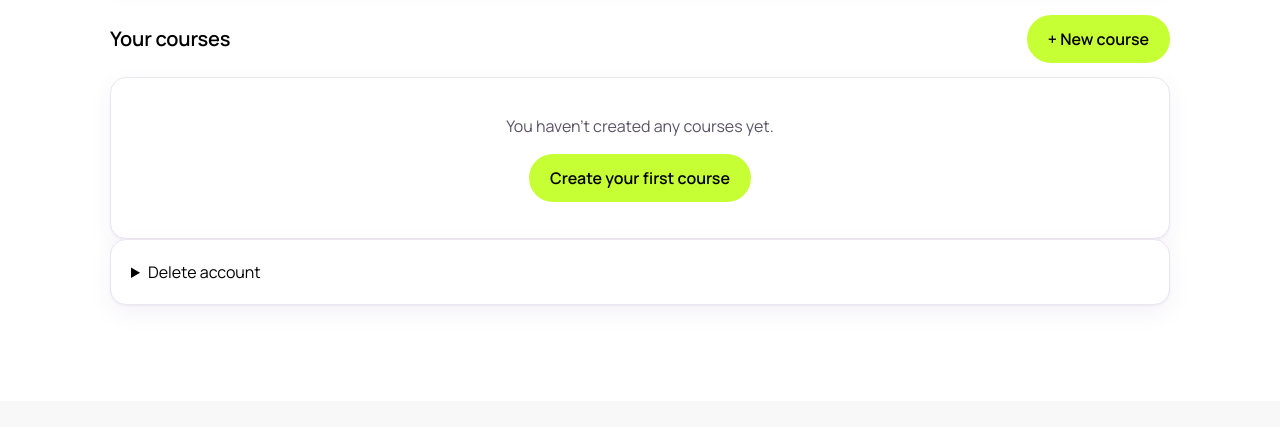
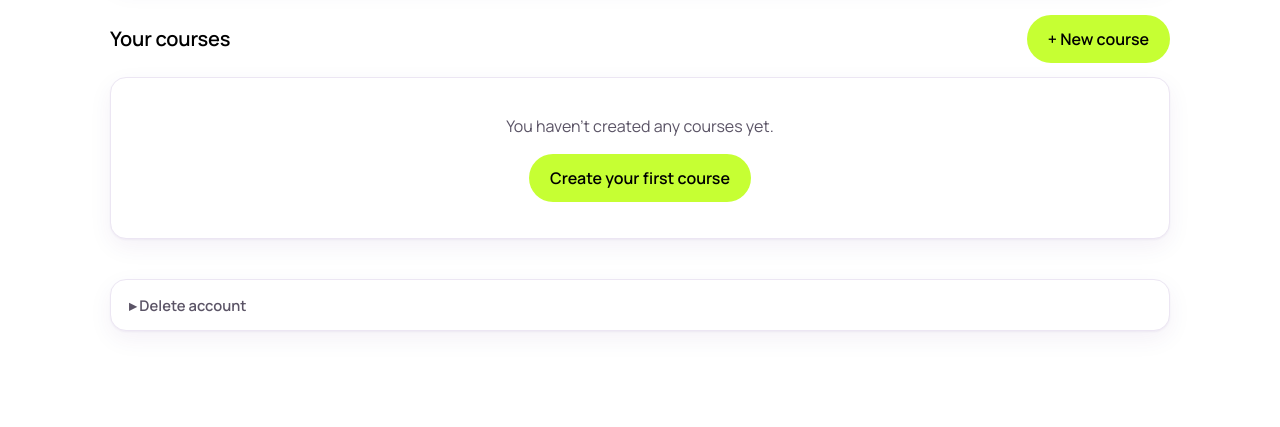
Before and after one commit to anna-gurina1/Hackathon, a Flask app: page /account in a window 1280 px wide. Shown: the part 491-918 px from the top of the page. Before the commit the page ends 797 px from the top, so only its background shows below. Run offline with Flask 3, Linux system fonts and the light colour scheme; the visitor is signed in with stand-in values (Sample User, id 1); data that the repository does not hold is empty; some libraries are stand-ins or nearby versions; some web fonts are replaced.

Commit message:
SUPER DUPER MEGA COMMIT (ai added)

```diff
--- a/frontend/static/css/pages.css
+++ b/frontend/static/css/pages.css
@@ -814,9 +814,23 @@ a.lesson-row:hover { border-color: var(--accent); }
   opacity: 0; transform: translate(-50%, 12px); transition: opacity .3s ease, transform .3s ease;
   pointer-events: none;
 }
-<<<<<<< HEAD
 .toast.is-visible { opacity: 1; transform: translate(-50%, 0); }
-=======
+
+/* My account: "Delete account" block */
+.danger-zone { margin-top: 40px; padding: 0; border-color: var(--line); }
+.danger-zone > summary {
+  padding: 14px 18px; cursor: pointer; list-style: none;
+  color: var(--ink-soft); font-weight: 600; font-size: .92rem;
+}
+.danger-zone > summary::-webkit-details-marker { display: none; }
+.danger-zone > summary::before { content: "▸ "; }
+.danger-zone[open] > summary::before { content: "▾ "; }
+.danger-zone[open] { border-color: var(--error-ink); }
+.danger-zone > p, .danger-zone > form { margin: 0; padding: 0 18px 16px; }
+.danger-zone form { display: flex; flex-direction: column; gap: 8px; max-width: 420px; }
+.danger-zone input {
+  padding: 10px 12px; border: 1px solid var(--line); border-radius: 10px; font: inherit;
+}
 .danger-button {
   align-self: flex-start; background: var(--error-ink); color: #fff; border: 1px solid var(--error-ink);
 }
@@ -841,4 +855,3 @@ a.lesson-row:hover { border-color: var(--accent); }
 .avatar-edit-form { margin: 0; }
 .avatar-pick { cursor: pointer; }
 .avatar-edit .danger-link { margin: 0; padding: 0; }
->>>>>>> ad1c11cbd449bcb5ffe15d25308ce7cbfd590e9b
```
